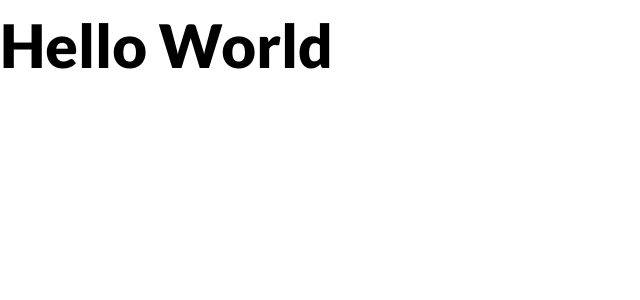
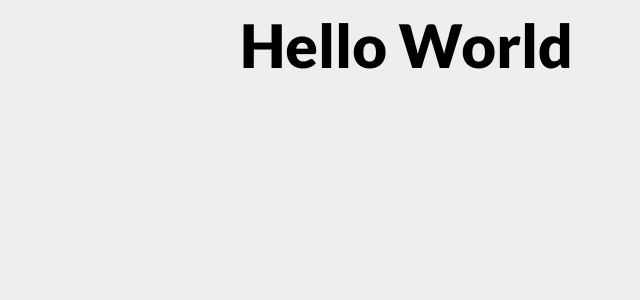
Before and after one commit to b3ngg/wettergifhorn.de, a Svelte app: page / in a window 1280 px wide. Shown: the top 300 px of the page, without its empty margins (0-640 px from the left). Built offline with nearby package versions, Linux system fonts and the light colour scheme.

Commit message:
Add basic layout

```diff
--- a/public/global.css
+++ b/public/global.css
@@ -63,6 +63,8 @@ html {
   text-size-adjust: 100%;
   -webkit-font-smoothing: antialiased;
   -moz-osx-font-smoothing: grayscale;
+
+  background-color: var(--c-bg);
 }
 
 @media screen and (max-width: 1000px) {
--- a/src/App.svelte
+++ b/src/App.svelte
@@ -1 +1,10 @@
-<h1>Hello World</h1>
+<div class="wrapper">
+  <h1>Hello World</h1>
+</div>
+
+<style>
+  .wrapper {
+    max-width: 40rem;
+    margin: 0 auto;
+  }
+</style>
```
